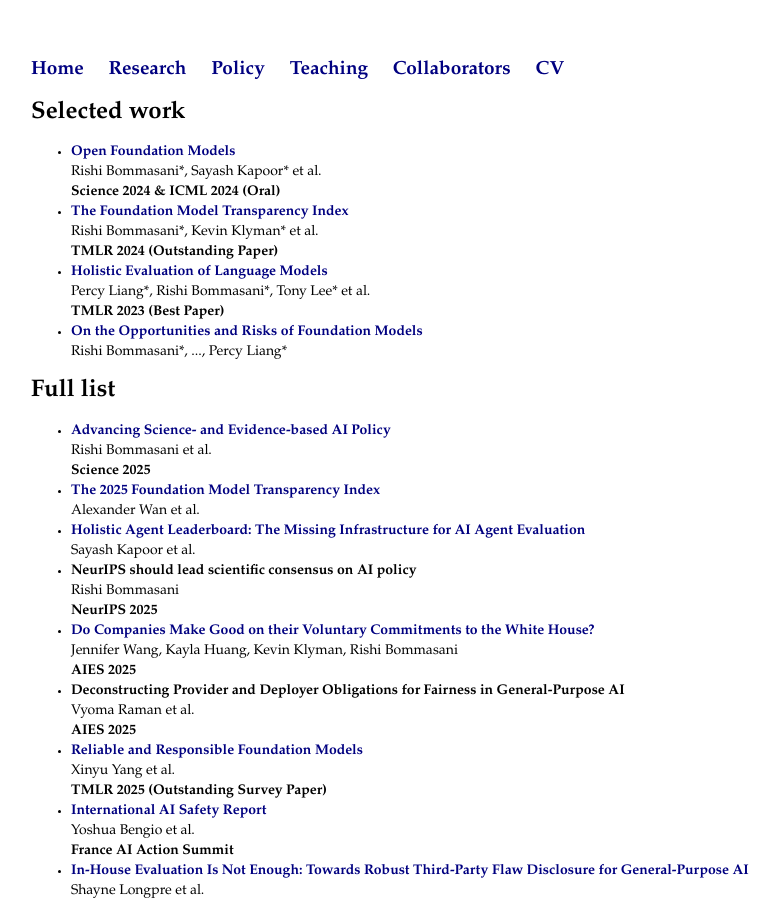
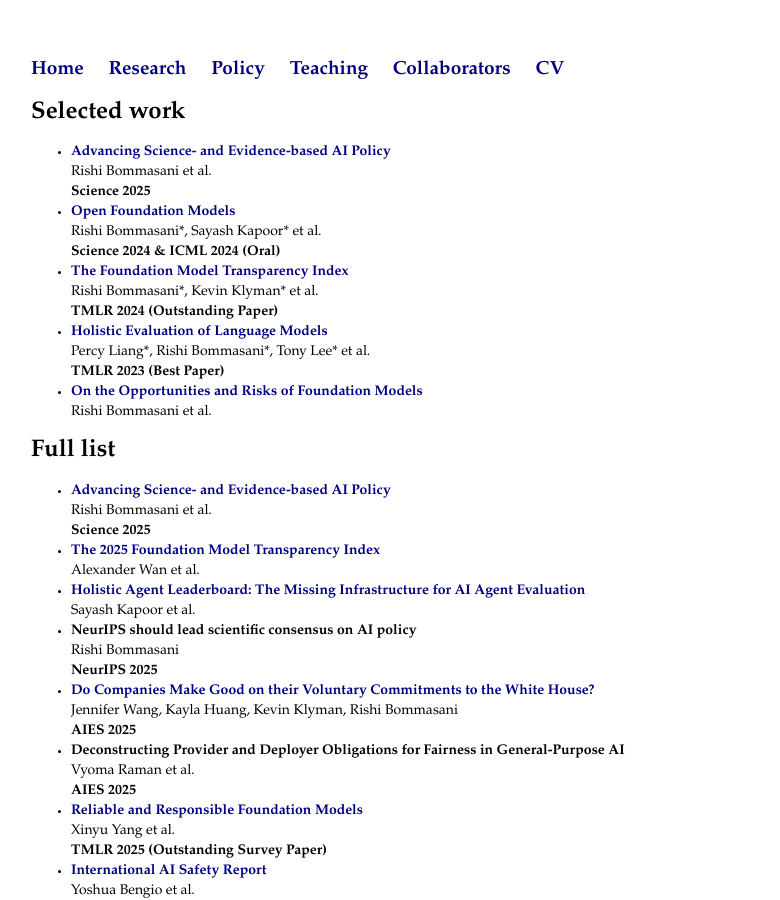
Before and after one commit to rishibommasani/rishibommasani.github.io, a Jekyll site: the page built from papers/index.html, in a window 1280 px wide and 900 px high. Shown: the whole window, without its empty margins (161-941 px from the left). Built offline with Jekyll 4.4.1, drawn with Linux system fonts in a browser that asks for light colours; some of the changed text lies outside the part shown.

Commit message:
Update index.html

```diff
--- a/papers/index.html
+++ b/papers/index.html
@@ -4,7 +4,12 @@ title: Research
 ---
 <h1>Selected work</h1>
 <ul>
-  <li><a href="https://www.science.org/doi/10.1126/science.adp1848"><b>Open Foundation Models</b></a>
+  <li>
+    <a href="https://www.science.org/doi/10.1126/science.adu8449"><b>Advancing Science- and Evidence-based AI Policy</b></a>
+    <br>Rishi Bommasani et al.
+    <br><b>Science 2025</b>
+  </li>
+  <li><a href="https://arxiv.org/abs/2403.07918"><b>Open Foundation Models</b></a>
     <br>Rishi Bommasani*, Sayash Kapoor* et al.
     <br><b>Science 2024 & ICML 2024 (Oral)</b>
   </li>
@@ -17,13 +22,13 @@ title: Research
     <br><b>TMLR 2023 (Best Paper)</b>
   </li>
   <li><a href="https://crfm.stanford.edu/report.html"><b>On the Opportunities and Risks of Foundation Models</b></a>
-    <br>Rishi Bommasani*, ..., Percy Liang*
+    <br>Rishi Bommasani et al.
   </li>
 </ul>
 
 <h1>Full list</h1>
 <ul>
-    <li>
+  <li>
     <a href="https://www.science.org/doi/10.1126/science.adu8449"><b>Advancing Science- and Evidence-based AI Policy</b></a>
     <br>Rishi Bommasani et al.
     <br><b>Science 2025</b>
@@ -171,7 +176,7 @@ title: Research
     <br>Percy Liang, Rishi Bommasani, Kathleen A. Creel, Rob Reich
   </li>
   <li><a href="https://arxiv.org/abs/2108.07258"><b>On the Opportunities and Risks of Foundation Models</b></a>
-    <br>Rishi Bommasani*, , Percy Liang*
+    <br>Rishi Bommasani et al.
   </li>
   <li><a href="https://arxiv.org/abs/2108.10692"><b>Generalized Optimal Linear Orders</b></a>
     <br>Rishi Bommasani
```
